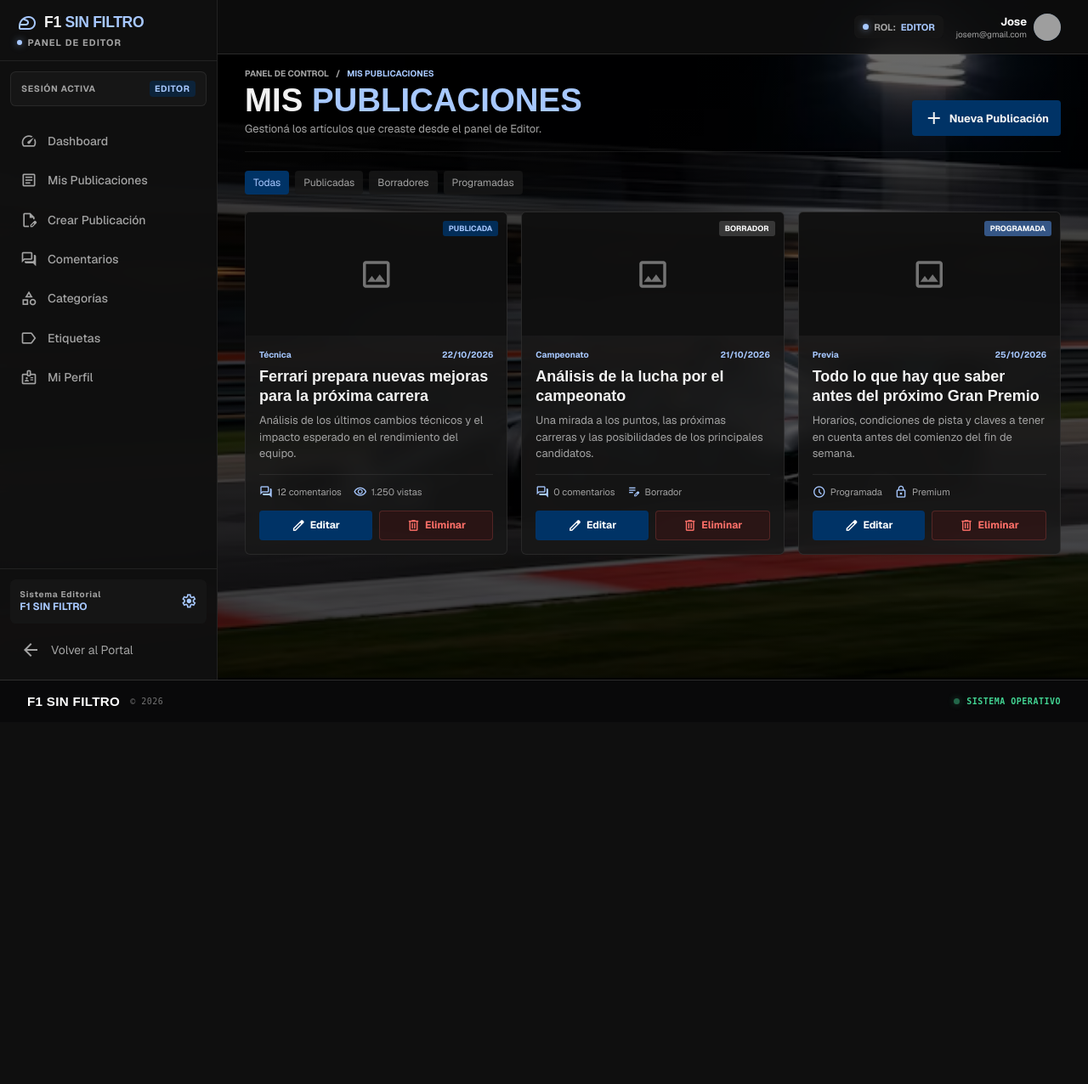
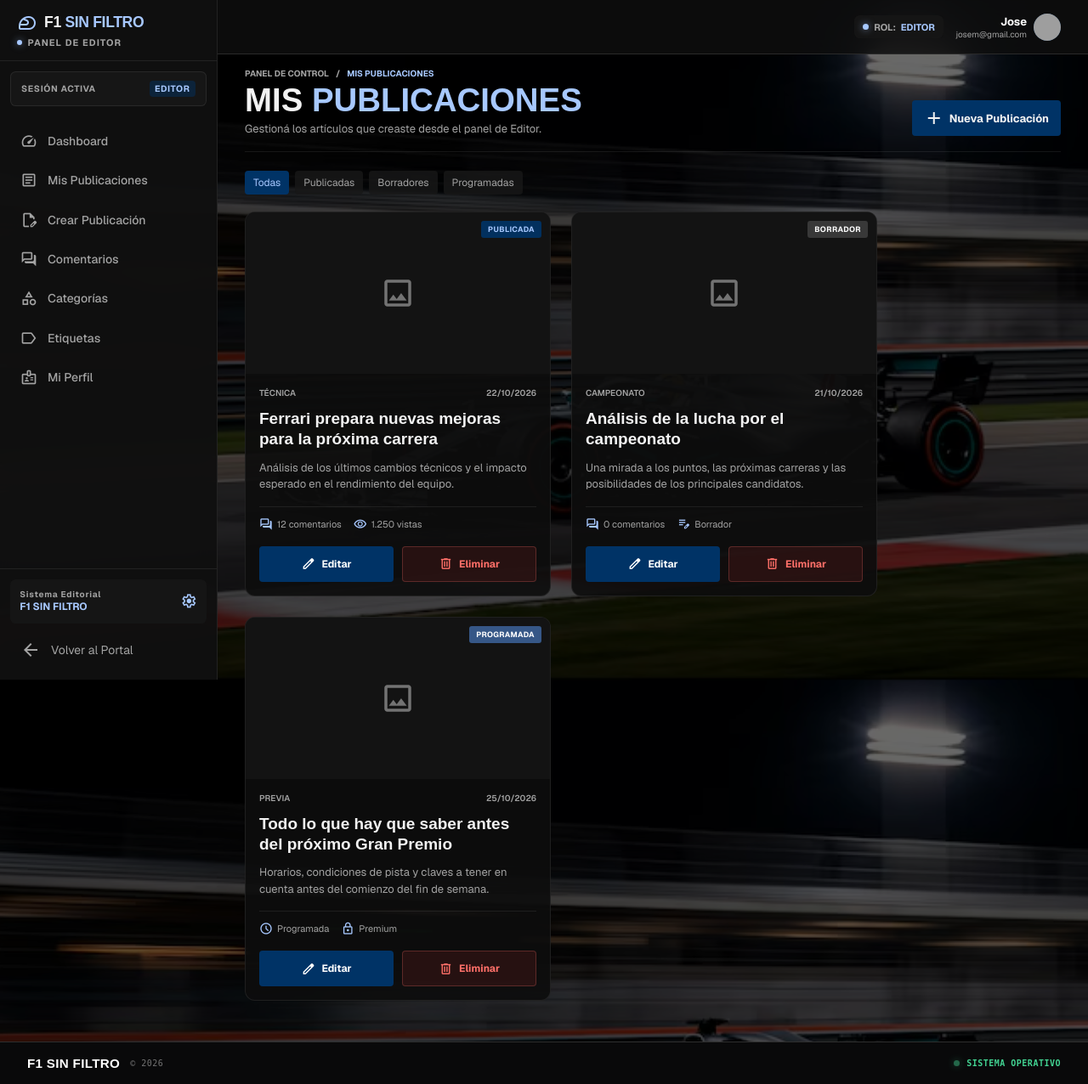
Before and after one commit to enzorodriguez-create/f1-sin-filtro, a Flask app: template templates/editor/mis_publicaciones.html in a window 1280 px wide. Shown: the whole page at 85% size. Before the commit the page ends 831 px from the top, so only its background shows below. Run offline with Flask 3, Linux system fonts and the light colour scheme; the template is opened without the code that fills it: values that come from a table or form of the project are taken from there, others are empty; data comes from the database, SQL or seed files in the repository; some web fonts are replaced; grey boxes are pictures that could not be loaded.

Commit message:
Update mis_publicaciones.css

```diff
--- a/static/styles/editor/mis_publicaciones.css
+++ b/static/styles/editor/mis_publicaciones.css
@@ -1,4 +1,3 @@
-
 /* =========================
    VARIABLES
 ========================= */
@@ -403,22 +402,32 @@ input {
 .publications-grid {
     display: grid;
 
-    grid-template-columns: 1fr;
+    grid-template-columns:
+        repeat(
+            auto-fill,
+            minmax(320px, 360px)
+        );
 
-    gap: 16px;
+    gap: 24px;
+
+    justify-content: start;
+
+    align-items: start;
 }
 
 
 .publication-card {
+    width: 100%;
+
+    max-width: 360px;
+
     overflow: hidden;
 
-    background: var(--card);
-
-    backdrop-filter: blur(10px);
+    border-radius: 12px;
 
     border: 1px solid var(--border);
 
-    border-radius: 6px;
+    background: rgba(14, 14, 14, 0.92);
 
     transition:
         transform 0.2s,
@@ -440,9 +449,26 @@ input {
 .publication-image {
     position: relative;
 
-    height: 145px;
+    width: 100%;
 
-    background: rgba(14, 14, 14, 0.75);
+    height: 190px;
+
+    overflow: hidden;
+
+    background: rgba(20, 20, 20, 0.9);
+}
+
+
+.publication-cover {
+    width: 100%;
+
+    height: 100%;
+
+    display: block;
+
+    object-fit: cover;
+
+    object-position: center;
 }
 
 
@@ -471,18 +497,20 @@ input {
     top: 10px;
     right: 10px;
 
-    padding: 3px 7px;
+    padding: 4px 8px;
 
     border-radius: 3px;
 
     font-size: 9px;
 
     font-weight: 800;
+
+    letter-spacing: 0.04em;
 }
 
 
 .status.published {
-    background: rgba(0, 51, 102, 0.85);
+    background: rgba(0, 51, 102, 0.9);
 
     color: var(--primary);
 }
@@ -508,34 +536,41 @@ input {
 
 .publication-content {
     padding: 16px;
+
+    display: flex;
+    flex-direction: column;
+
+    gap: 12px;
 }
 
 
 .publication-meta {
-    margin-bottom: 8px;
+    display: flex;
+    justify-content: space-between;
+    align-items: center;
 
-    display: flex;
+    gap: 12px;
 
-    justify-content: space-between;
-
-    gap: 10px;
-
-    color: var(--primary);
+    color: var(--muted);
 
     font-size: 10px;
 
-    font-weight: 700;
+    font-weight: 600;
+
+    text-transform: uppercase;
 }
 
 
 .publication-content h2 {
-    margin: 0 0 8px;
+    margin: 0;
 
     font-family: var(--font-title);
 
-    font-size: 18px;
+    font-size: 19px;
 
     line-height: 1.25;
+
+    color: var(--text);
 }
 
 
@@ -555,7 +590,7 @@ input {
 ========================= */
 
 .publication-info {
-    margin-top: 14px;
+    margin-top: 4px;
 
     padding-top: 12px;
 
@@ -594,26 +629,25 @@ input {
 ========================= */
 
 .publication-footer {
-    margin-top: 14px;
+    margin-top: 6px;
 
-    display: flex;
+    display: grid;
 
-    gap: 8px;
+    grid-template-columns: 1fr 1fr;
+
+    gap: 10px;
 }
 
 
 .edit-btn,
 .delete-btn {
-    flex: 1;
-
-    padding: 8px 10px;
+    min-height: 42px;
 
     display: flex;
-
     align-items: center;
     justify-content: center;
 
-    gap: 5px;
+    gap: 7px;
 
     border-radius: 4px;
 
@@ -626,6 +660,8 @@ input {
 
 
 .edit-btn {
+    border: none;
+
     background: var(--primary-container);
 
     color: #fff;
@@ -640,7 +676,7 @@ input {
 .delete-btn {
     background: rgba(50, 20, 20, 0.7);
 
-    border: 1px solid rgba(255, 112, 105, 0.2);
+    border: 1px solid rgba(255, 112, 105, 0.25);
 
     color: var(--error);
 }
@@ -658,14 +694,58 @@ input {
 
 
 /* =========================
+   VACÍO
+========================= */
+
+.empty-publications {
+    min-height: 220px;
+
+    display: flex;
+    flex-direction: column;
+    align-items: center;
+    justify-content: center;
+
+    gap: 10px;
+
+    padding: 24px;
+
+    border: 1px solid var(--border);
+
+    border-radius: 12px;
+
+    background: rgba(14, 14, 14, 0.8);
+
+    color: var(--muted);
+}
+
+
+.empty-publications .material-symbols-outlined {
+    font-size: 42px;
+
+    color: var(--primary);
+}
+
+
+.empty-publications p {
+    margin: 0;
+
+    font-size: 13px;
+}
+
+
+/* =========================
    RESPONSIVE
 ========================= */
 
-@media (min-width: 640px) {
+@media (max-width: 639px) {
 
     .publications-grid {
-        grid-template-columns:
-            repeat(2, 1fr);
+        grid-template-columns: 1fr;
+    }
+
+
+    .publication-card {
+        max-width: 100%;
     }
 
 }
@@ -716,12 +796,40 @@ input {
 
 }
 
+.preview-btn {
+    min-height: 42px;
 
-@media (min-width: 1280px) {
+    display: flex;
+    align-items: center;
+    justify-content: center;
 
-    .publications-grid {
-        grid-template-columns:
-            repeat(3, 1fr);
-    }
+    gap: 7px;
 
+    background: rgba(
+        41,
+        41,
+        41,
+        0.86
+    );
+
+    color: #ffffff;
+
+    border: 1px solid var(--border);
+
+    border-radius: 4px;
+
+    font-size: 12px;
+    font-weight: 700;
+
+    text-decoration: none;
 }
+
+
+.preview-btn:hover {
+    background: rgba(
+        55,
+        55,
+        55,
+        0.9
+    );
+}
```
